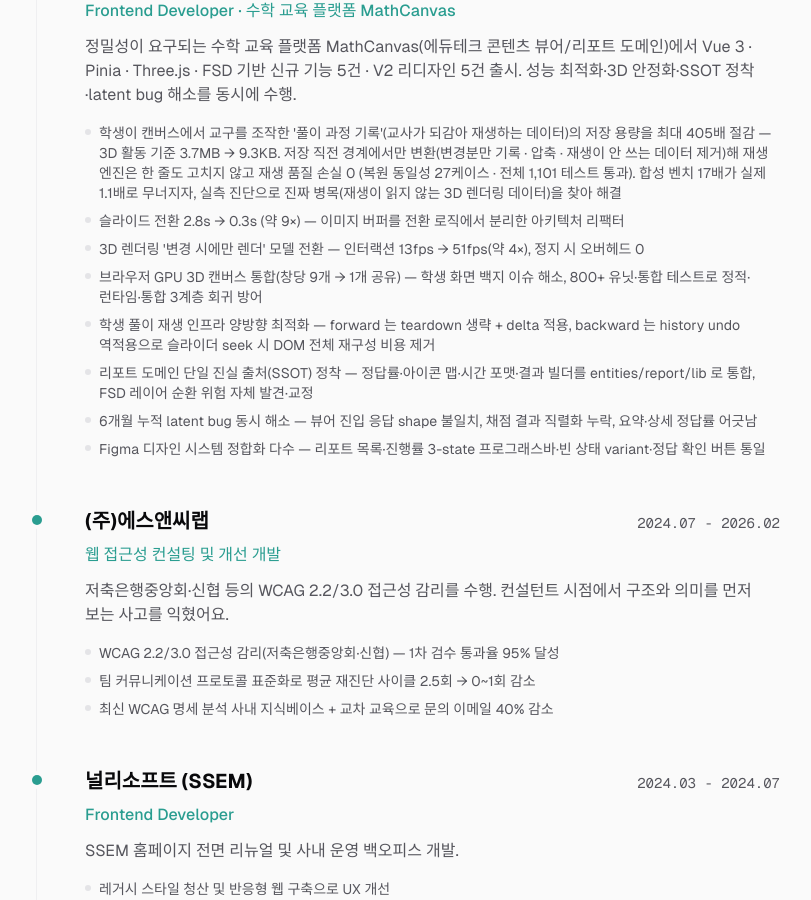
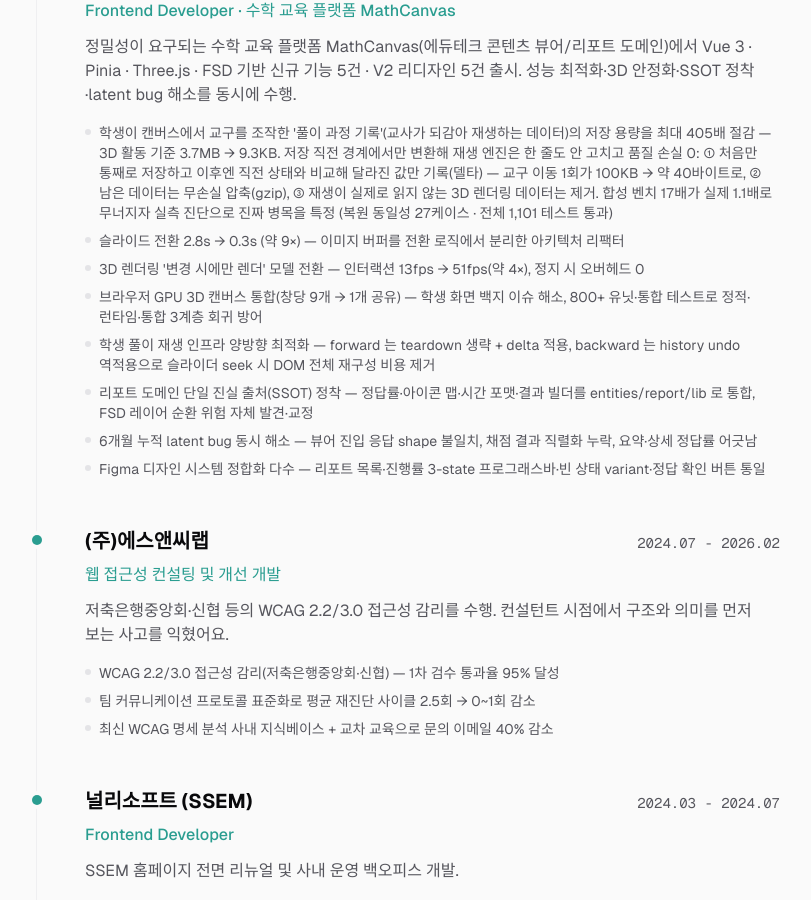
Before and after one commit to parksubeom/subeom.dev, a Next.js app: page /about in a window 1280 px wide. Shown: the part 1418-2318 px from the top of the page, without its empty margins (244-1055 px from the left). Built offline with nearby package versions, Linux system fonts and the light colour scheme; no server answers.

Commit message:
docs(about): 델타 메커니즘을 쉽게 풀어서 설명 추가
'델타'만으로 안 와닿아, '처음만 통째로 저장하고 이후엔 직전과 달라진 값만 기록(교구 이동 1회 100KB→40바이트)'로 3단계 메커니즘을 구체화

```diff
--- a/src/widgets/about/ui/about-page.tsx
+++ b/src/widgets/about/ui/about-page.tsx
@@ -53,7 +53,7 @@
     description:
       "정밀성이 요구되는 수학 교육 플랫폼 MathCanvas(에듀테크 콘텐츠 뷰어/리포트 도메인)에서 Vue 3 · Pinia · Three.js · FSD 기반 신규 기능 5건 · V2 리디자인 5건 출시. 성능 최적화·3D 안정화·SSOT 정착·latent bug 해소를 동시에 수행.",
     achievements: [
-      "학생이 캔버스에서 교구를 조작한 '풀이 과정 기록'(교사가 되감아 재생하는 데이터)의 저장 용량을 최대 405배 절감 — 3D 활동 기준 3.7MB → 9.3KB. 저장 직전 경계에서만 변환(변경분만 기록 · 압축 · 재생이 안 쓰는 데이터 제거)해 재생 엔진은 한 줄도 고치지 않고 재생 품질 손실 0 (복원 동일성 27케이스 · 전체 1,101 테스트 통과). 합성 벤치 17배가 실제 1.1배로 무너지자, 실측 진단으로 진짜 병목(재생이 읽지 않는 3D 렌더링 데이터)을 찾아 해결",
+      "학생이 캔버스에서 교구를 조작한 '풀이 과정 기록'(교사가 되감아 재생하는 데이터)의 저장 용량을 최대 405배 절감 — 3D 활동 기준 3.7MB → 9.3KB. 저장 직전 경계에서만 변환해 재생 엔진은 한 줄도 안 고치고 품질 손실 0: ① 처음만 통째로 저장하고 이후엔 직전 상태와 비교해 달라진 값만 기록(델타) — 교구 이동 1회가 100KB → 약 40바이트로, ② 남은 데이터는 무손실 압축(gzip), ③ 재생이 실제로 읽지 않는 3D 렌더링 데이터는 제거. 합성 벤치 17배가 실제 1.1배로 무너지자 실측 진단으로 진짜 병목을 특정 (복원 동일성 27케이스 · 전체 1,101 테스트 통과)",
       "슬라이드 전환 2.8s → 0.3s (약 9×) — 이미지 버퍼를 전환 로직에서 분리한 아키텍처 리팩터",
       "3D 렌더링 '변경 시에만 렌더' 모델 전환 — 인터랙션 13fps → 51fps(약 4×), 정지 시 오버헤드 0",
       "브라우저 GPU 3D 캔버스 통합(창당 9개 → 1개 공유) — 학생 화면 백지 이슈 해소, 800+ 유닛·통합 테스트로 정적·런타임·통합 3계층 회귀 방어",
```
